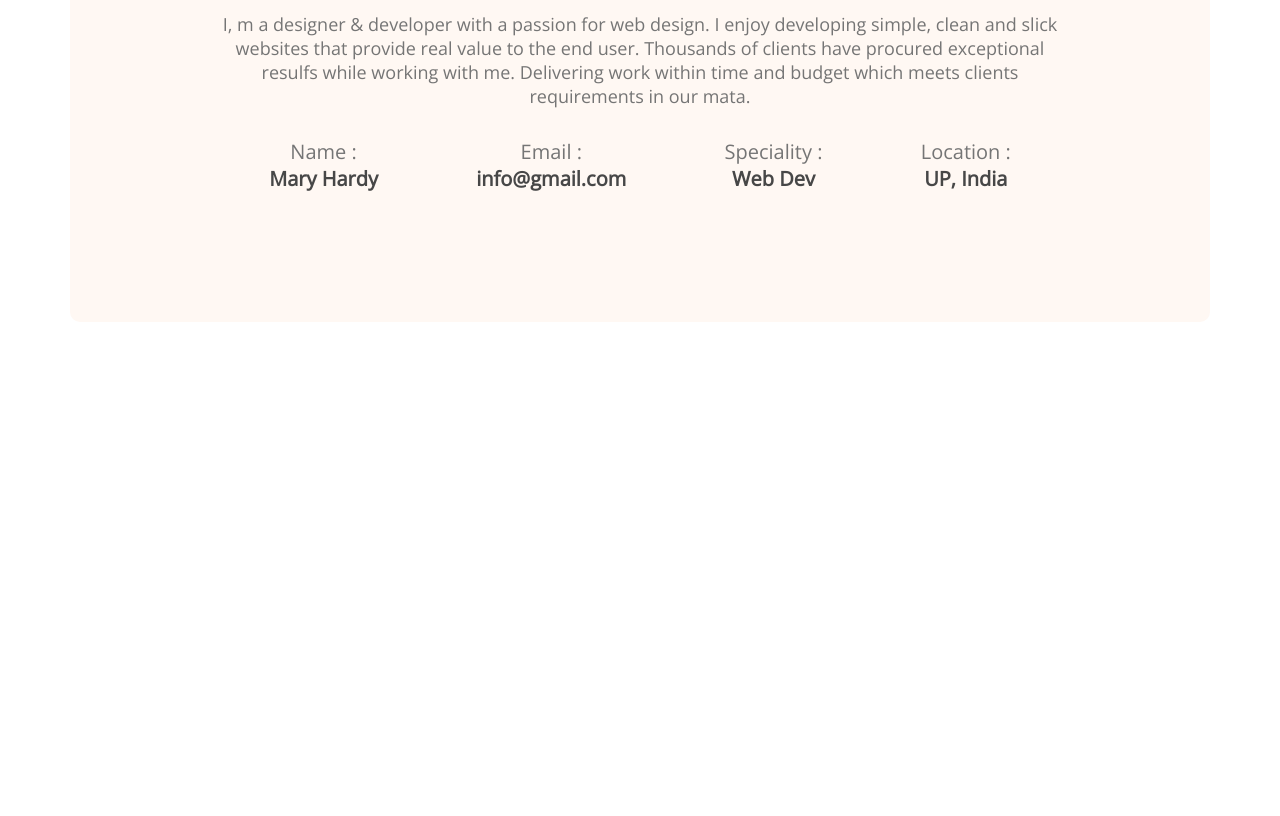
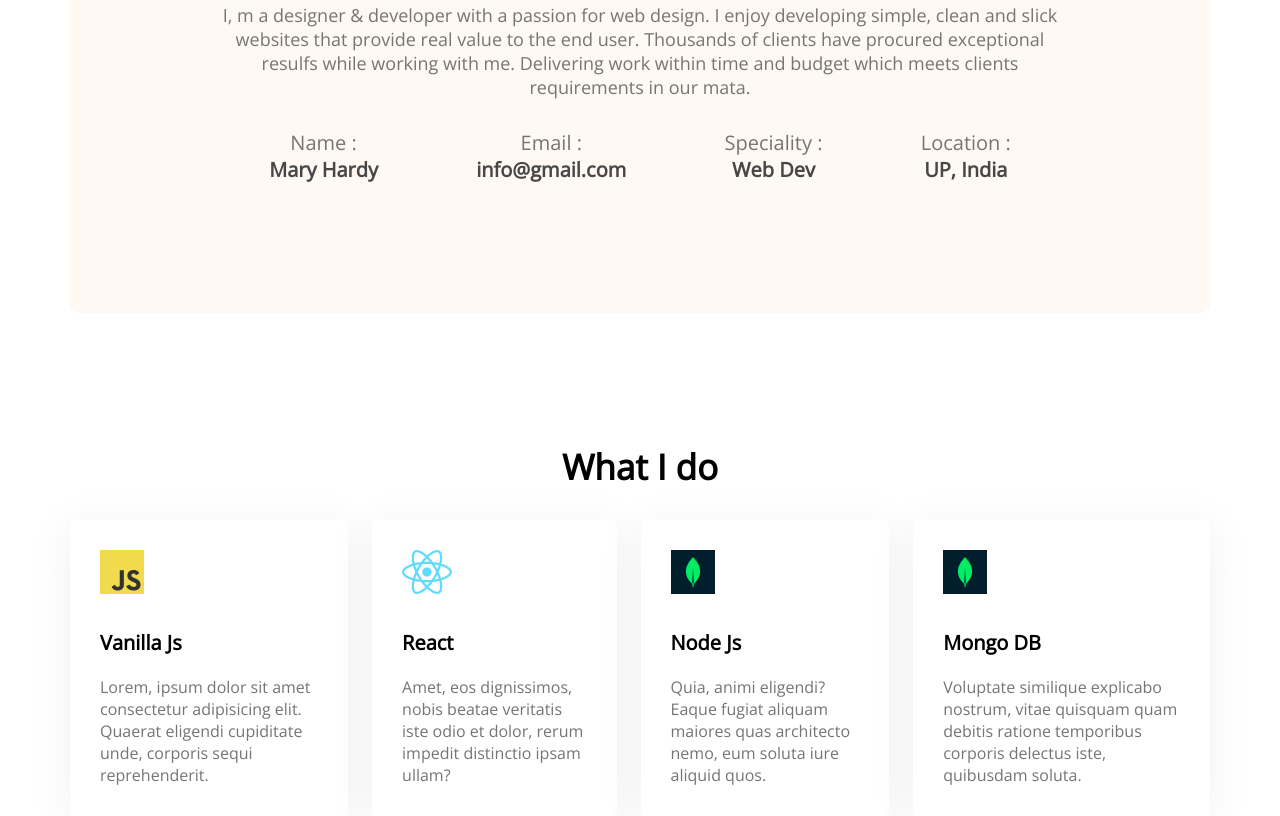
Before and after one commit to code4moon/Developer-portfolio, a plain HTML site: page index.html in a window 1280 px wide. Shown: the part 1184-2000 px from the top of the page. Before the commit the page ends 1506 px from the top, so only its background shows below. Drawn offline with nearby package versions, Linux system fonts and the light colour scheme.

Commit message:
added what I do section

```diff
--- a/index.html
+++ b/index.html
@@ -66,6 +66,45 @@
           </div>
         </div>
       </section>
+      <!-- What I do Section -->
+      <section class="what-i-do">
+        <h3 class="section-title">What I do</h3>
+        <!-- .skills-container>.skills*4>img+p.skill-title+p.skill-description>lorem15 -->
+        <div class="skills-container">
+          <div class="skill">
+            <img src="images/icons/js.png" alt="" />
+            <p class="skill-title">Vanilla Js</p>
+            <p class="skill-description">
+              Lorem, ipsum dolor sit amet consectetur adipisicing elit. Quaerat
+              eligendi cupiditate unde, corporis sequi reprehenderit.
+            </p>
+          </div>
+          <div class="skill">
+            <img src="images/icons/react.png" alt="" />
+            <p class="skill-title">React</p>
+            <p class="skill-description">
+              Amet, eos dignissimos, nobis beatae veritatis iste odio et dolor,
+              rerum impedit distinctio ipsam ullam?
+            </p>
+          </div>
+          <div class="skill">
+            <img src="images/icons/mongo.png" alt="" />
+            <p class="skill-title">Node Js</p>
+            <p class="skill-description">
+              Quia, animi eligendi? Eaque fugiat aliquam maiores quas architecto
+              nemo, eum soluta iure aliquid quos.
+            </p>
+          </div>
+          <div class="skill">
+            <img src="images/icons/mongo.png" alt="" />
+            <p class="skill-title">Mongo DB</p>
+            <p class="skill-description">
+              Voluptate similique explicabo nostrum, vitae quisquam quam debitis
+              ratione temporibus corporis delectus iste, quibusdam soluta.
+            </p>
+          </div>
+        </div>
+      </section>
     </main>
     <footer></footer>
   </body>
--- a/styles/portfolio.css
+++ b/styles/portfolio.css
@@ -84,6 +84,9 @@ main {
 
 .section-title {
   margin-bottom: 30px;
+  text-align: center;
+  font-weight: 700;
+  font-size: 35px;
 }
 
 .section-description {
@@ -107,3 +110,29 @@ main {
   font-size: 20px;
   color: #474747;
 }
+/* what I do styles */
+.what-i-do {
+  margin-top: 130px;
+}
+
+.skills-container {
+  display: flex;
+  gap: 24px;
+}
+
+.skill {
+  background: #ffffff;
+  box-shadow: 0px 6px 50px rgba(0, 0, 0, 0.06);
+  border-radius: 5px;
+  padding: 30px;
+}
+
+.skill-title {
+  font-weight: 700;
+  font-size: 20px;
+  margin-top: 30px;
+  margin-bottom: 20px;
+}
+.skill-description {
+  color: #757575;
+}
```
